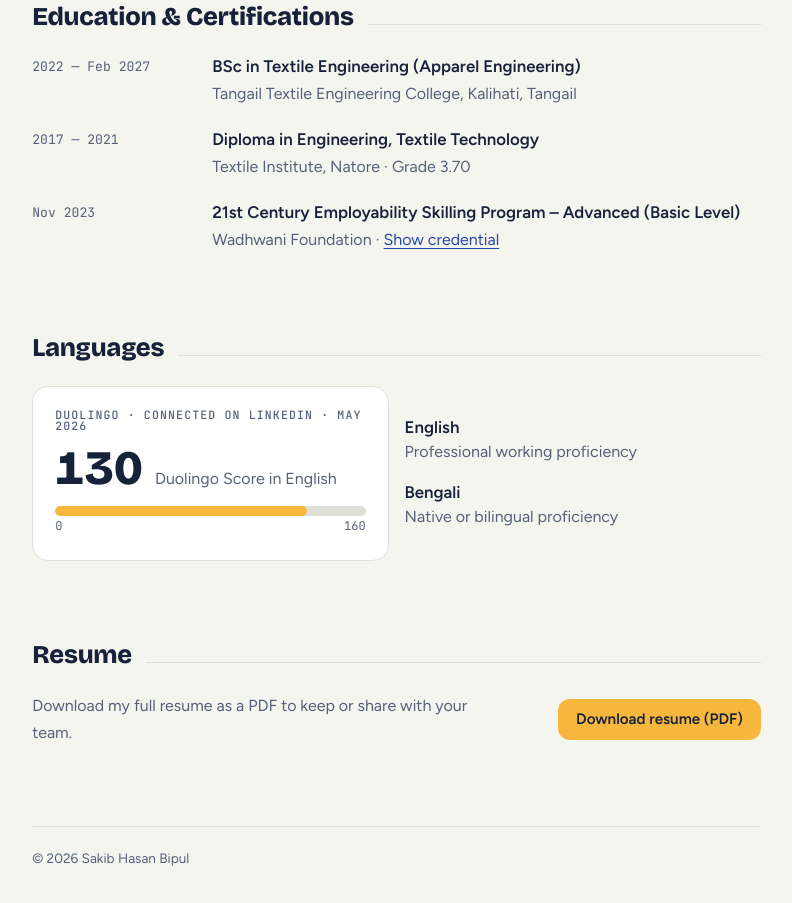
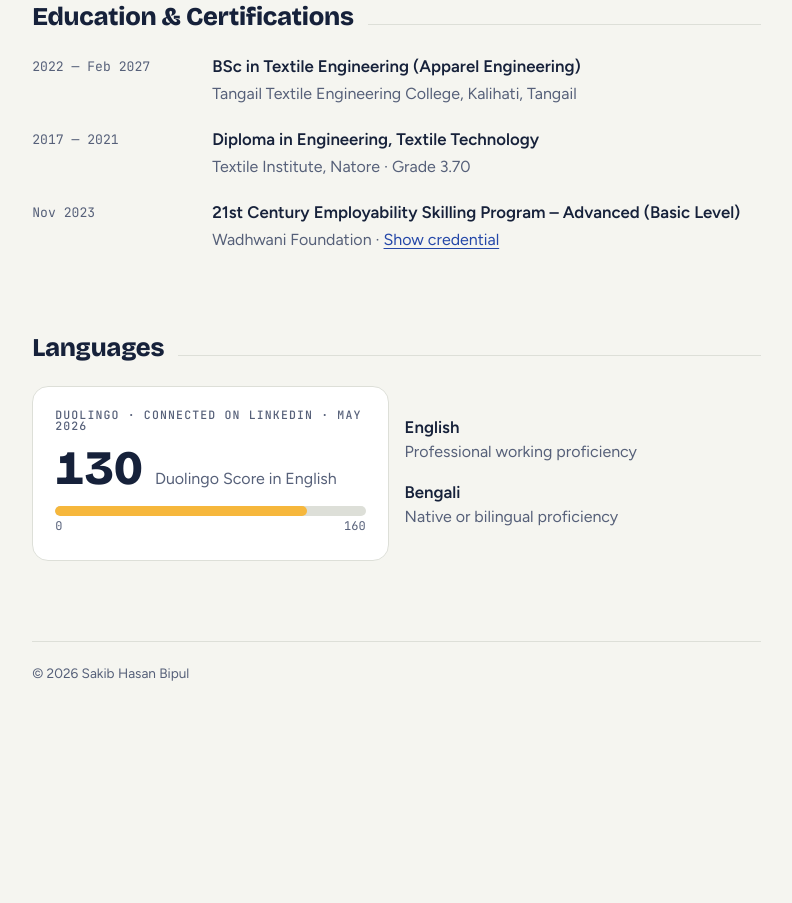
Before and after one commit to bipul-sakib/bipul-sakib.github.io, a plain HTML site: page index.html in a window 1280 px wide. Shown: the part 1485-2388 px from the top of the page, without its empty margins (439-1231 px from the left). After the commit the page ends 2241 px from the top, so only its background shows below. Drawn offline with nearby package versions, Linux system fonts and the light colour scheme.

Commit message:
Remove resume section from index.html
Removed the resume section from the HTML file.

```diff
--- a/index.html
+++ b/index.html
@@ -382,14 +382,6 @@
       </div>
     </section>
 
-    <section aria-labelledby="resume-h">
-      <h2 id="resume-h">Resume</h2>
-      <div class="resume">
-        <p>Download my full resume as a PDF to keep or share with your team.</p>
-        <a class="download" href="Sakib_Hasan_Bipul_Resume.pdf" download>Download resume (PDF)</a>
-      </div>
-    </section>
-
     <footer>© 2026 Sakib Hasan Bipul</footer>
   </main>
 </div>
```
